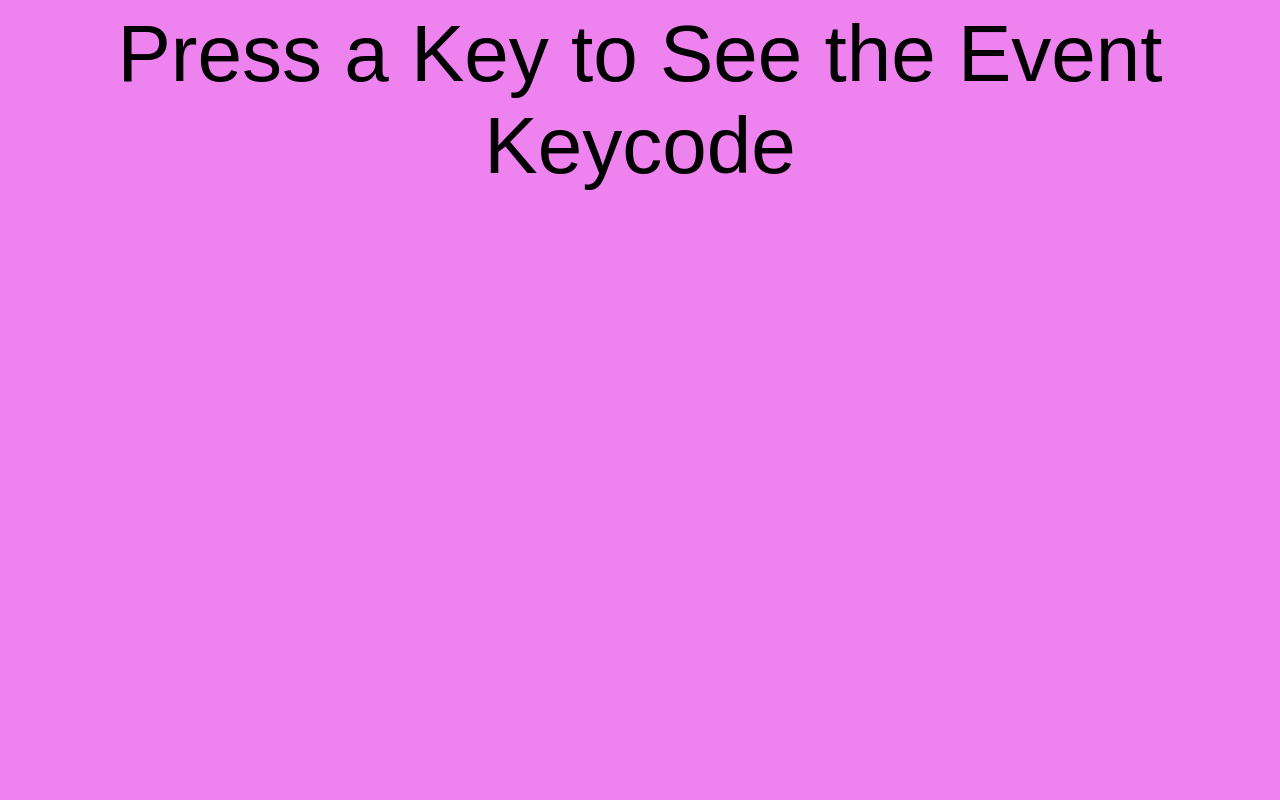
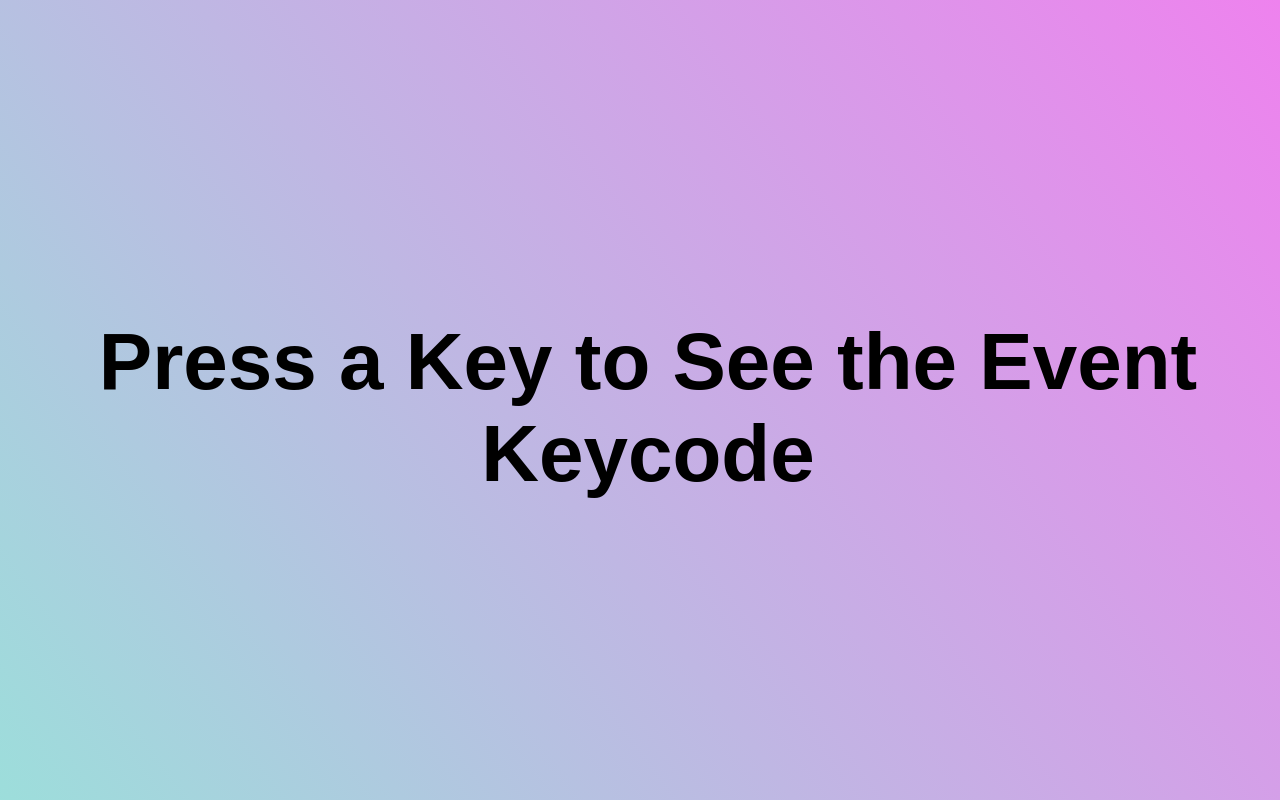
Before and after one commit to Cha-M/KeyCode, a plain HTML site: page index.html in a window 1280 px wide. Shown: the top 800 px of the page. Drawn offline with Linux system fonts and the light colour scheme.

Commit message:
6th commit

```diff
--- a/index.html
+++ b/index.html
@@ -25,7 +25,7 @@
 
 
 
-            <div id = "pressPrompt" style="text-align: center; text-justify: center;">Press a Key to See the Event Keycode</div>
+            <div id = "pressPrompt" class = "textContainer"><div>Press a Key to See the Event Keycode</div></div>
             <div id = "keyCoder" class = "hide">
                 <div id = "shaWhichProp1">event.key</div>
                 <div class = "containerLower">
--- a/main.css
+++ b/main.css
@@ -1,7 +1,8 @@
 body {
-    background: violet;
+    background-image: linear-gradient(to bottom left, violet, aquamarine);
     font-family: sans-serif;
     font-size: 60pt;
+    font-weight: 500;
     text-align: center;
 }
 
@@ -21,8 +22,6 @@ body {
     justify-items: space-around;
     align-items: center;
     justify-items: center;
-    width: 100vw;
-    height: 100vh;
     /* border: 2px aquamarine dashed; */
 }
 
@@ -30,14 +29,29 @@ body {
     visibility: hidden;
 }
 
-.show {
-    visibility: visible;
-}
-
 .innerElement3 {
     display: flex;
     flex-direction: column;
-    width: 33.33vw;
+    flex-wrap: wrap;
+    width: 100vw;
     height: 100vh;
-    font-size: 20pt
+    font-size: 20pt;
 }
+
+.textContainer {
+    display: flex;
+    flex-direction: row;
+    align-items: center;
+    justify-content: center;
+
+    width: 100vw;
+    height: 100vh;
+    font-weight: 600;
+
+}
+
+/* @media screen and (max-width: 480px) {
+    .body {
+        font-family: serif;
+    }
+} */
```
